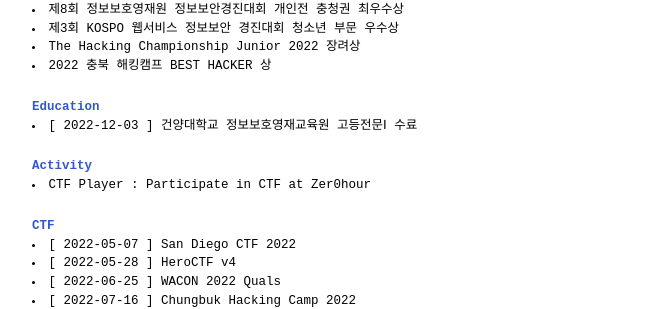
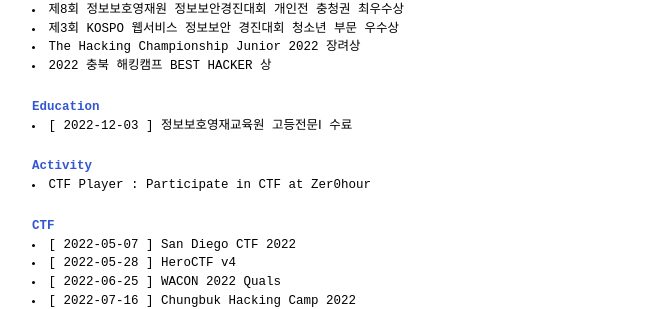
Before and after one commit to hackintoanetwork/hackintoanetwork.github.io, a Jekyll site: the page built from about.md, in a window 1280 px wide. Shown: the part 363-672 px from the top of the page, without its empty margins (308-971 px from the left). Built offline with Jekyll 4.4.1, drawn with Linux system fonts in a browser that asks for light colours.

Commit message:
Update about.md

```diff
--- a/about.md
+++ b/about.md
@@ -27,7 +27,7 @@ Web Hacker, CTF Player.
 
 # Education
 
-<li>[ 2022-12-03 ] 건양대학교 정보보호영재교육원 고등전문Ⅰ 수료</li>
+<li>[ 2022-12-03 ] 정보보호영재교육원 고등전문Ⅰ 수료</li>
 
 # Activity
 
```
